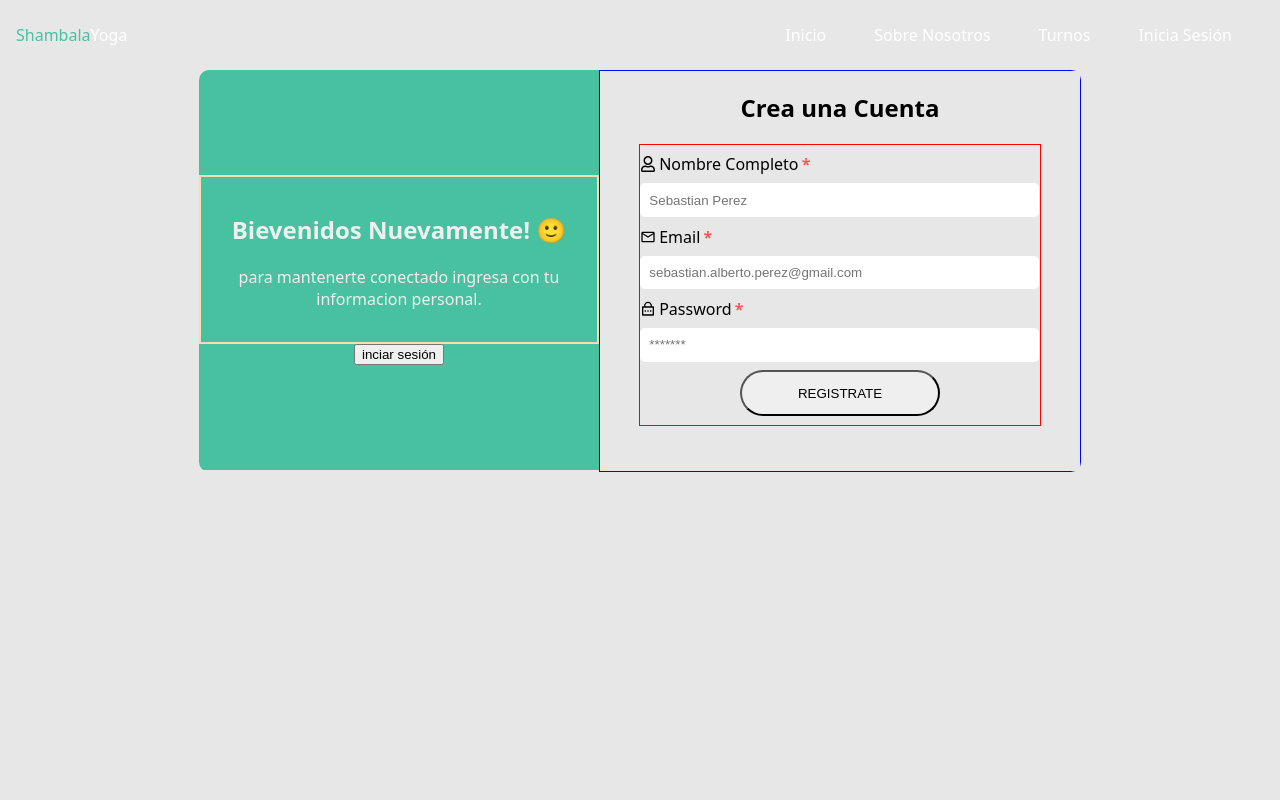
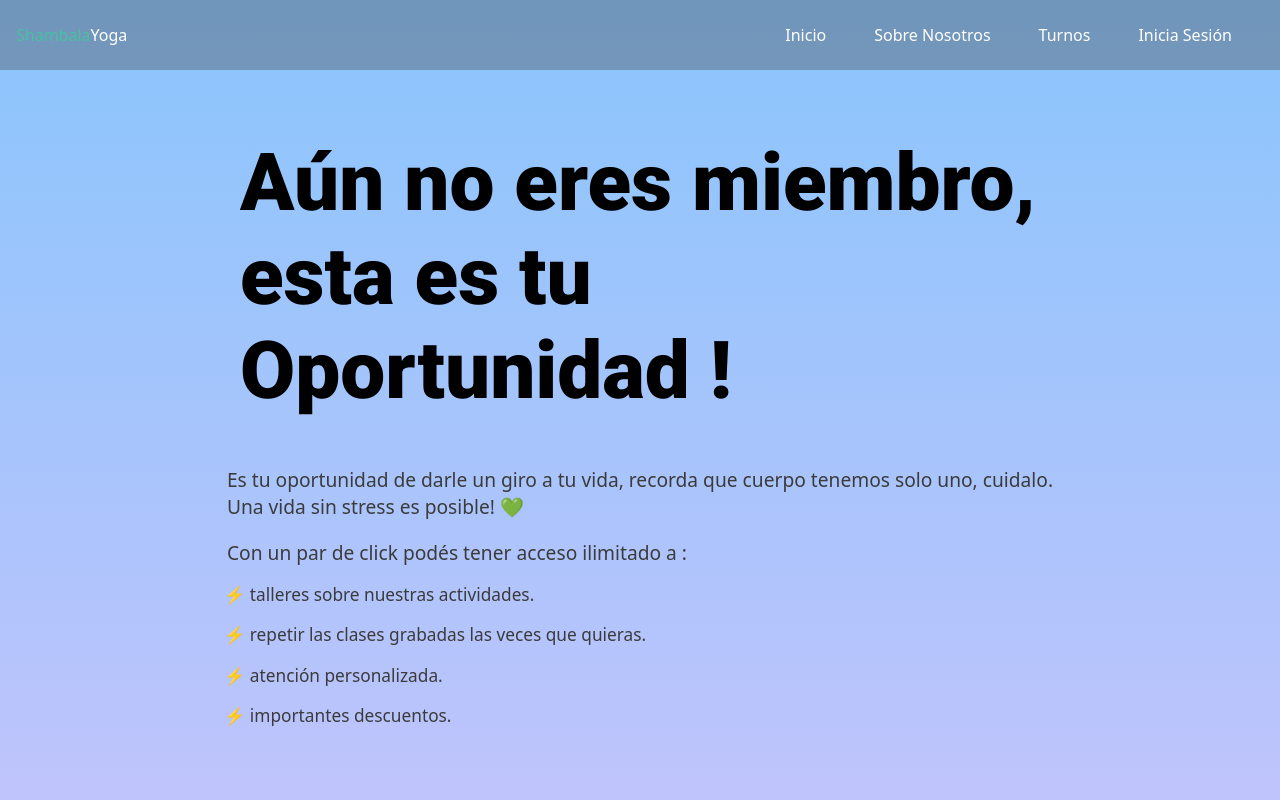
Before and after one commit to SebaPerez90/shambala-yoga, a React (Vite) app in the folder frontend/: page /form in a window 1280 px wide. Shown: the top 800 px of the page. Built offline with nearby package versions, Linux system fonts and the light colour scheme.

Commit message:
header form message

```diff
--- a/frontend/src/components/Loguin.jsx
+++ b/frontend/src/components/Loguin.jsx
@@ -16,7 +16,7 @@ const Loguin = ({ state }) => {
       <h2>Inicia Sesión</h2>
       <form
         id='register-form'
-        className='form-container'>
+        className='form'>
         <label
           className='label-item'
           htmlFor='email-address'>
--- a/frontend/src/components/Register.jsx
+++ b/frontend/src/components/Register.jsx
@@ -10,7 +10,7 @@ const Register = () => {
       <h2>Crea una Cuenta</h2>
       <form
         id='register-form'
-        className='form-container'>
+        className='form'>
         <label
           className='label-item'
           htmlFor='full-name'>
--- a/frontend/src/styles/form.css
+++ b/frontend/src/styles/form.css
@@ -1,9 +1,55 @@
+@import url('https://fonts.googleapis.com/css2?family=Roboto:ital,wght@0,100;0,300;0,400;0,500;0,700;0,900;1,100;1,300;1,400;1,500;1,700;1,900&display=swap');
+
 .main-container {
+  display: flex;
+  flex-direction: column;
+  background-color: #8ec5fc;
+  background-image: linear-gradient(180deg, #8ec5fc 0%, #e0c3fc 100%);
+  padding-bottom: 4em;
+  gap: 3em;
+
+  .header-container {
+    display: flex;
+    flex-direction: column;
+    align-items: center;
+    justify-content: center;
+
+    h1 {
+      font-size: 5em;
+      width: 10em;
+      font-family: 'Roboto', sans-serif;
+      font-weight: 900;
+      font-style: normal;
+    }
+    .description-message-cont {
+      font-size: 1.2em;
+      position: relative;
+      top: -2em;
+      color: #3b3b3b;
+
+      ul {
+        display: flex;
+        flex-direction: column;
+        align-items: flex-start;
+        margin: 0;
+
+        li {
+          margin-left: -2.5em;
+          list-style-type: none;
+          margin-top: 1em;
+          font-size: 0.9em;
+        }
+      }
+    }
+  }
+
+  .form-container {
     display: flex;
     width: max-content;
     margin: 0 auto;
     border-radius: 10px;
     overflow: hidden;
+    box-shadow: 11px 28px 22px -4px #00000061;
 
     .sign-container {
       width: 25em;
@@ -19,11 +65,20 @@
       .header-content {
         text-align: center;
         color: #f0f0f0;
-      border: 2px solid wheat;
         padding: 1em;
         opacity: 0;
         animation: disappearContent 700ms linear forwards;
         animation-delay: 300ms;
+      }
+
+      .sign-in-btn {
+        width: 15em;
+        padding: 1em 0em;
+        border-radius: 25px;
+        border: none;
+        font-weight: 700;
+        cursor: pointer;
+        color: #3e3e3e;
       }
     }
 
@@ -41,11 +96,21 @@
         animation: appearContent 700ms linear forwards;
         animation-delay: 300ms;
       }
+
+      .sign-in-btn {
+        width: 15em;
+        padding: 1em 0em;
+        border-radius: 25px;
+        border: none;
+        font-weight: 700;
+        cursor: pointer;
+        color: #3e3e3e;
+      }
     }
 
     .register-container,
     .loguin-container {
-    border: 1px solid blue;
+      background-color: #f3f3f3;
       width: 30em;
       height: 25em;
       display: flex;
@@ -55,8 +120,7 @@
       z-index: 10;
       animation: appearContent 400ms linear forwards;
 
-    .form-container {
-      border: 1px solid red;
+      .form {
         display: flex;
         flex-direction: column;
         width: 25em;
@@ -96,6 +160,11 @@
           width: 15em;
           padding: 1em 0em;
           border-radius: 25px;
+          background-color: #47c1a0;
+          border: none;
+          color: #fff;
+          font-weight: 700;
+        }
       }
     }
   }
--- a/frontend/src/styles/global.css
+++ b/frontend/src/styles/global.css
@@ -17,4 +17,7 @@ body {
     'Helvetica Neue',
     sans-serif;
   font-weight: 500;
+  height: 100vh;
+  background-color: #8ec5fc;
+  background-image: linear-gradient(180deg, #8ec5fc 0%, #e0c3fc 100%);
 }
--- a/frontend/src/styles/navbar.css
+++ b/frontend/src/styles/navbar.css
@@ -4,6 +4,7 @@
   padding: 0.5em 1em;
   position: relative;
   z-index: 40;
+  background-color: #2f2f2f51;
 
   .nav-logo-container {
     display: flex;
--- a/frontend/src/styles/socialNetworks.css
+++ b/frontend/src/styles/socialNetworks.css
@@ -1,5 +1,6 @@
 .networks-container {
   display: flex;
+  /* flex-direction: column; */
   gap: 2em;
   z-index: 20;
   position: absolute;
--- a/frontend/src/views/Form.jsx
+++ b/frontend/src/views/Form.jsx
@@ -17,13 +17,33 @@ const Form = () => {
 
   return (
     <section className='main-container'>
+      <div className='header-container'>
+        <h1>
+          Aún no eres miembro, esta es tu Oportunidad !<br></br>
+        </h1>
+        <div className='description-message-cont'>
+          <p>
+            Es tu oportunidad de darle un giro a tu vida, recorda que cuerpo
+            tenemos solo uno, cuidalo.<br></br>Una vida sin stress es posible!
+            💚
+          </p>
+          Con un par de click podés tener acceso ilimitado a :
+          <ul>
+            <li>⚡ talleres sobre nuestras actividades.</li>
+            <li>⚡ repetir las clases grabadas las veces que quieras.</li>
+            <li>⚡ atención personalizada.</li>
+            <li>⚡ importantes descuentos.</li>
+          </ul>
+        </div>
+      </div>
+      <div className='form-container'>
         <div
           id='sign-container'
           className='sign-container'>
           <div className='header-content'>
             <h2>
               {logued
-              ? '¡Hola!, no te registraste?'
+                ? '¡Hola!, no estas registrad@? 🤔'
                 : 'Bievenidos Nuevamente! 🙂'}
             </h2>
             <p>
@@ -33,13 +53,15 @@ const Form = () => {
             </p>
           </div>
           <button
-          id='sign-in-btn'
+            id='sign-btn'
+            className='sign-in-btn'
             aria-label='sign-in-btn'
             onClick={changeViewForm}>
             {logued ? 'registrate' : 'inciar sesión'}
           </button>
         </div>
         {logued ? <Loguin state={logued} /> : <Register state={logued} />}
+      </div>
     </section>
   );
 };
```
Lines whose indentation alone changed are shown as unchanged.
